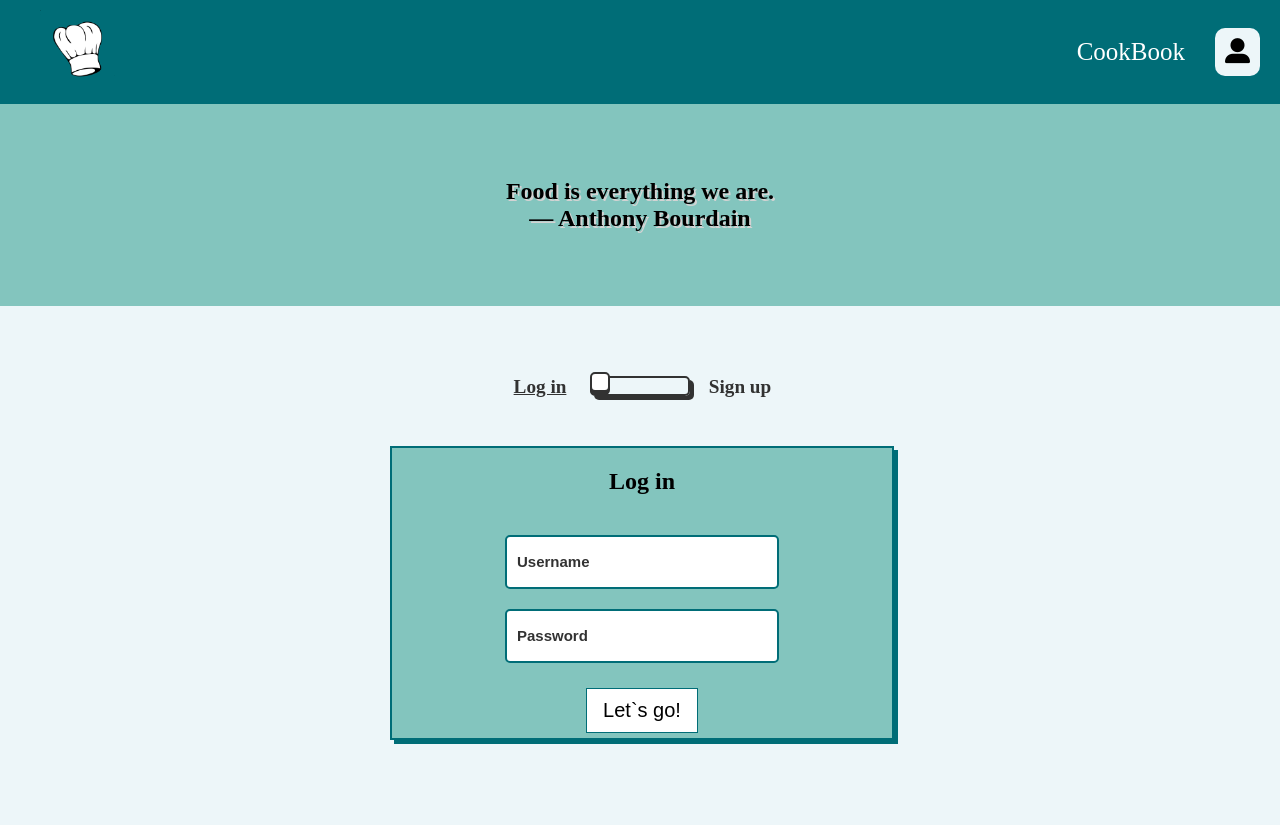
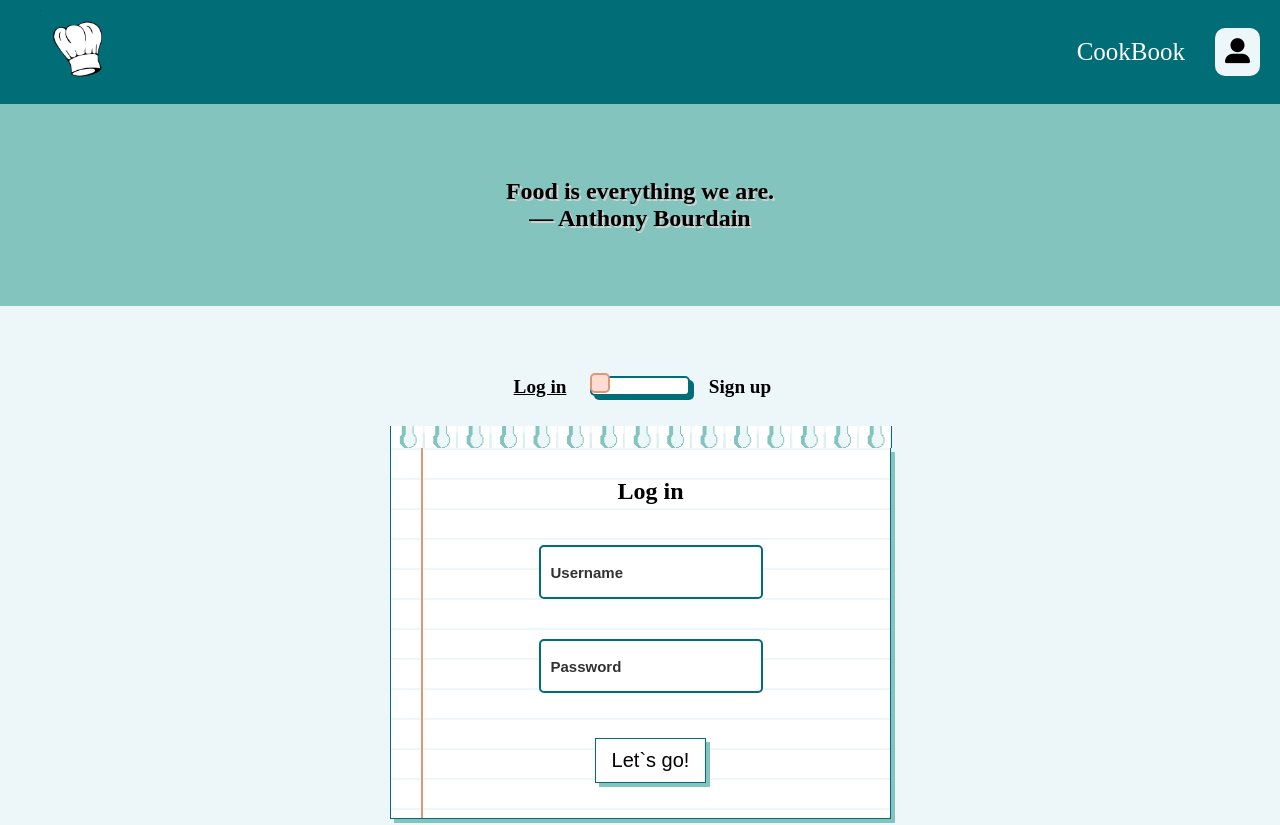
Before and after one commit to Metsittynyt/cookBook, a Vue app in the folder frontend/: page /user in a window 1280 px wide. Shown: the top 825 px of the page. Built offline with nearby package versions, Linux system fonts and the light colour scheme.

Commit message:
add password validation on frontend, update login form

```diff
--- a/frontend/src/components/LogInForm.vue
+++ b/frontend/src/components/LogInForm.vue
@@ -8,6 +8,7 @@
         </label>
         <div class="flip-card">
             <div class="flip-card-inner" ref="flipCardInner">
+                <div class="recipeTop"></div>
                 <div class="flip-card-front">
                     <form class="flip-card__form" @submit.prevent="submit">
                         <h2>Log in</h2>
@@ -25,6 +26,7 @@
                             required>
                         <input class="flip-card__input" name="username" placeholder="Username" type="text"
                             v-model="credentials.username" required>
+                        <PasswordValidator :password="credentials.password" />
                         <input class="flip-card__input" name="password" placeholder="Password" type="password"
                             v-model="credentials.password" required>
                         <input class="flip-card__input" name="passwordConfirm" placeholder="Confirm password"
@@ -39,12 +41,14 @@
 
 <script>
 import loginService from '../services/login';
-import ErrorMessage from '../components/ErrorMessage.vue'
+import ErrorMessage from '../components/ErrorMessage.vue';
+import PasswordValidator from '../components/PasswordValidator.vue';
 
 export default {
     name: 'LogInForm',
     components: {
-        ErrorMessage
+        ErrorMessage,
+        PasswordValidator
     },
     data() {
         return {
@@ -69,7 +73,7 @@ export default {
         },
         async submit() {
             if (this.isSignUp) {
-                if (!this.validatePassword(this.credentials.password)) {
+                if (!this.isPasswordValid) {
                     return;
                 }
                 if (this.credentials.password !== this.passwordConfirm) {
@@ -92,35 +96,22 @@ export default {
                     console.error('Login failed', error);
                 }
             }
+        }
+    },
+    computed: {
+        passwordValidation() {
+            const password = this.credentials.password;
+            return {
+                length: password.length >= 8,
+                uppercase: /[A-Z]/.test(password),
+                lowercase: /[a-z]/.test(password),
+                number: /[0-9]/.test(password),
+                special: /[!@#$%^&*(),.?":{}|<>]/.test(password),
+            };
         },
-        validatePassword(password) {
-            const minLength = 8;
-            const hasUpperCase = /[A-Z]/.test(password);
-            const hasLowerCase = /[a-z]/.test(password);
-            const hasNumbers = /[0-9]/.test(password);
-            const hasSpecialChar = /[!@#$%^&*(),.?":{}|<>]/.test(password);
-
-            if (password.length < minLength) {
-                this.errorMessage = `Password must be at least ${minLength} characters long.`;
-                return false;
-            }
-            if (!hasUpperCase) {
-                this.errorMessage = 'Password must contain at least one uppercase letter.';
-                return false;
-            }
-            if (!hasLowerCase) {
-                this.errorMessage = 'Password must contain at least one lowercase letter.';
-                return false;
-            }
-            if (!hasNumbers) {
-                this.errorMessage = 'Password must contain at least one number.';
-                return false;
-            }
-            if (!hasSpecialChar) {
-                this.errorMessage = 'Password must contain at least one special character.';
-                return false;
-            }
-            return true;
+        get isPasswordValid() {
+            const validation = this.passwordValidation;
+            return validation.length && validation.uppercase && validation.lowercase && validation.number && validation.special;
         }
     }
 }
@@ -135,16 +126,9 @@ export default {
     display: flex;
     flex-direction: column;
     align-items: center;
-    gap: 30px;
 }
 
 .switch {
-    --input-focus: #2d8cf0;
-    --font-color: #323232;
-    --font-color-sub: #666;
-    --bg-color: #fff;
-    --bg-color-alt: #666;
-    --main-color: #323232;
     position: relative;
     display: flex;
     flex-direction: column;
@@ -153,7 +137,7 @@ export default {
     gap: 30px;
     width: 100px;
     height: 20px;
-    margin: auto;
+    margin: 0px auto 30px auto;
 }
 
 .toggle {
@@ -165,15 +149,15 @@ export default {
 .slider {
     box-sizing: border-box;
     border-radius: 5px;
-    border: 2px solid var(--main-color);
-    box-shadow: 4px 4px var(--main-color);
+    border: 2px solid #006d77;
+    box-shadow: 4px 4px #006d77;
     position: absolute;
     cursor: pointer;
     top: 0;
     left: 0;
     right: 0;
     bottom: 0;
-    background-color: var(--bg-colorcolor);
+    background-color: white;
     transition: 0.3s;
 }
 
@@ -183,17 +167,12 @@ export default {
     content: "";
     height: 20px;
     width: 20px;
-    border: 2px solid var(--main-color);
+    border: 2px solid #E29578;
     border-radius: 5px;
     left: -2px;
-    bottom: 2px;
-    background-color: var(--bg-color);
-    box-shadow: 0 3px 0 var(--main-color);
+    bottom: 1px;
+    background-color: #FFDDD2;
     transition: 0.3s;
-}
-
-.toggle:checked+.slider {
-    background-color: var(--input-focus);
 }
 
 .toggle:checked+.slider:before {
@@ -211,7 +190,6 @@ export default {
 .card-side {
     font-size: larger;
     font-weight: 600;
-    color: var(--font-color);
 }
 
 .card-side::before {
@@ -236,9 +214,10 @@ export default {
     display: flex;
     background-color: transparent;
     width: 100%;
-    height: 400px;
+    height: 450px;
     perspective: 1000px;
-    margin: 20px auto;
+    margin: 0px -1px 0px -1px;
+    box-sizing: border-box;
 }
 
 .flip-card-inner {
@@ -248,30 +227,51 @@ export default {
     text-align: center;
     transition: transform 0.8s;
     transform-style: preserve-3d;
+    box-sizing: border-box;
 }
 
 .flip-card-inner.flipped {
     transform: rotateY(180deg);
 }
 
-
 .flip-card-front,
 .flip-card-back {
     position: absolute;
-    width: 100%;
-    height: fit-content;
-    background-color: #83C5BE;
-    border: 2px solid #006d77;
-    box-shadow: 4px 4px #006d77;
+    width: calc(100% + 1px);
+    background: white;
+    background-image: linear-gradient(90deg,
+            transparent 30px,
+            #E29578 30px,
+            #E29578 32px,
+            transparent 32px),
+        linear-gradient(#EDF6F9 0.1em, transparent 0.1em);
+    background-size: 100% 30px;
+    border: 1px solid #006d77;
+    border-top: none;
+    box-shadow: 4px 4px #83C5BE;
     -webkit-backface-visibility: hidden;
     backface-visibility: hidden;
     display: flex;
     flex-direction: column;
     gap: 20px;
+    box-sizing: border-box;
+}
+
+.flip-card-front {
+    padding: 30px 10px 30px 30px;
 }
 
 .flip-card-back {
     transform: rotateY(180deg);
+    padding: 10px 10px 10px 30px;
+}
+
+.flip-card-front .flip-card__form {
+    gap: 40px;
+}
+
+.flip-card-back .flip-card__form {
+    gap: 5px;
 }
 
 .flip-card__form {
@@ -281,8 +281,12 @@ export default {
     gap: 20px;
 }
 
+.flip-card__form h2 {
+    margin: 0px;
+}
+
 .flip-card__input {
-    width: 250px;
+    width: 200px;
     height: 40px;
     border-radius: 5px;
     border: 2px solid #006d77;
--- /dev/null
+++ b/frontend/src/components/PasswordValidator.vue
@@ -0,0 +1,97 @@
+<template>
+    <div class="password-requirements">
+        <div v-for="(label, key) in labels" :key="key" class="requirement">
+            <input type="checkbox" :checked="requirements[key]" disabled>
+            <label>{{ label }}</label>
+        </div>
+    </div>
+</template>
+
+<script>
+export default {
+    props: {
+        password: {
+            type: String,
+            required: true
+        }
+    },
+    computed: {
+        requirements() {
+            return {
+                length: this.password.length >= 8,
+                uppercase: /[A-Z]/.test(this.password),
+                lowercase: /[a-z]/.test(this.password),
+                number: /[0-9]/.test(this.password),
+                special: /[!@#$%^&*(),.?":{}|<>]/.test(this.password),
+            };
+        },
+        labels() {
+            return {
+                length: 'At least 8 characters',
+                uppercase: 'At least 1 uppercase letter',
+                lowercase: 'At least 1 lowercase letter',
+                number: 'At least 1 number',
+                special: 'At least 1 special character'
+            };
+        }
+    }
+};
+</script>
+
+<style>
+.password-requirements {
+    margin: none;
+}
+
+.password-requirements .requirement {
+    display: flex;
+    align-items: center;
+}
+
+.password-requirements input[type="checkbox"] {
+    appearance: none;
+    width: 20px;
+    height: 20px;
+    margin-right: 10px;
+    border: none;
+    border-radius: 3px;
+    position: relative;
+    display: inline-block;
+}
+
+.password-requirements input[type="checkbox"]:checked {
+    border: none;
+}
+
+.password-requirements input[type="checkbox"]:checked::before {
+    content: "✔";
+    display: block;
+    color: #006d77;
+    font-weight: bold;
+    font-size: 18px;
+    text-align: center;
+    position: absolute;
+    top: -2px;
+    left: 0;
+    width: 100%;
+    height: 100%;
+}
+
+.password-requirements input[type="checkbox"]:not(:checked)::before {
+    content: "✘";
+    display: block;
+    color: #E29578;
+    font-weight: bold;
+    font-size: 18px;
+    text-align: center;
+    position: absolute;
+    top: -2px;
+    left: 0;
+    width: 100%;
+    height: 100%;
+}
+
+.password-requirements label {
+    margin-left: 10px;
+}
+</style>
--- a/frontend/src/components/RecipeForm.vue
+++ b/frontend/src/components/RecipeForm.vue
@@ -45,7 +45,7 @@
   </div>
 </template>
 
-<script>
+<script scoped>
 import recipeService from '@/services/recipes';
 
 export default {
@@ -146,7 +146,7 @@ export default {
 };
 </script>
 
-<style>
+<style scoped>
 .recipe-form {
   min-width: 260px;
   max-width: 500px;
```
